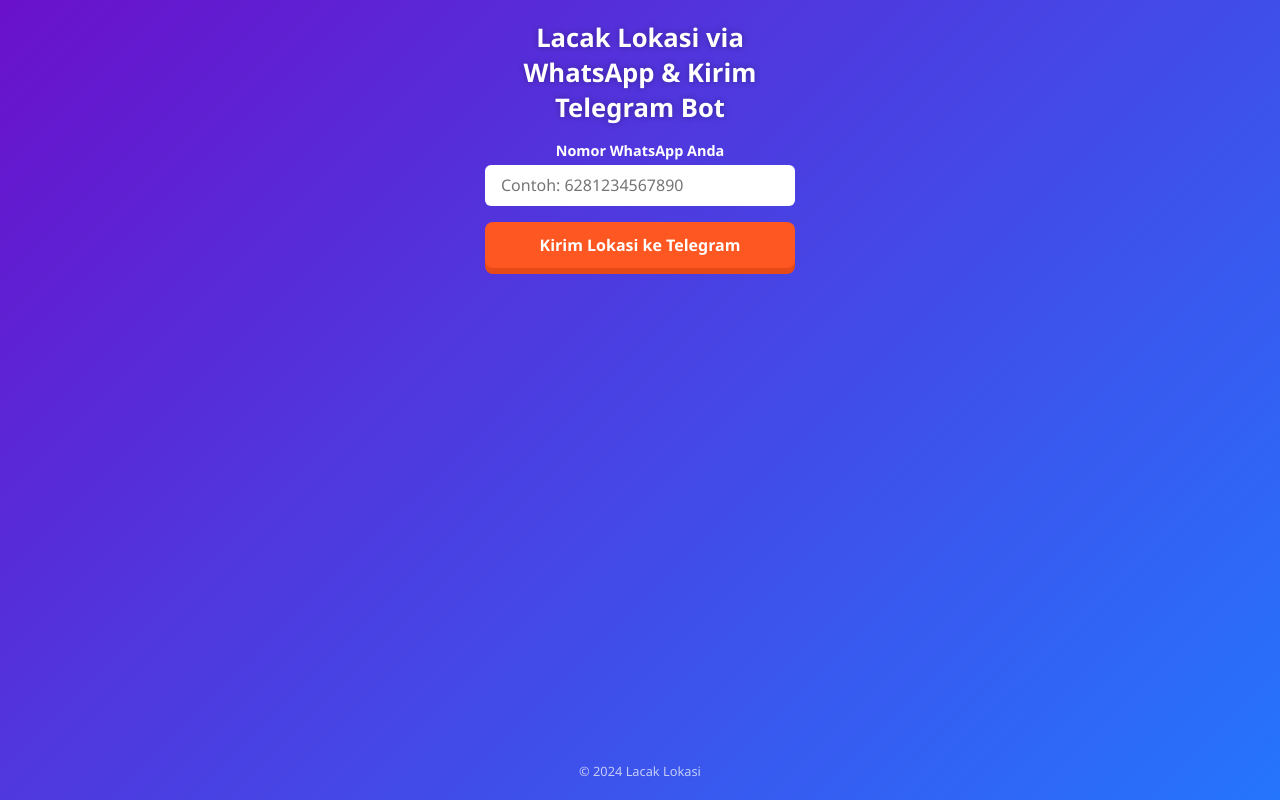
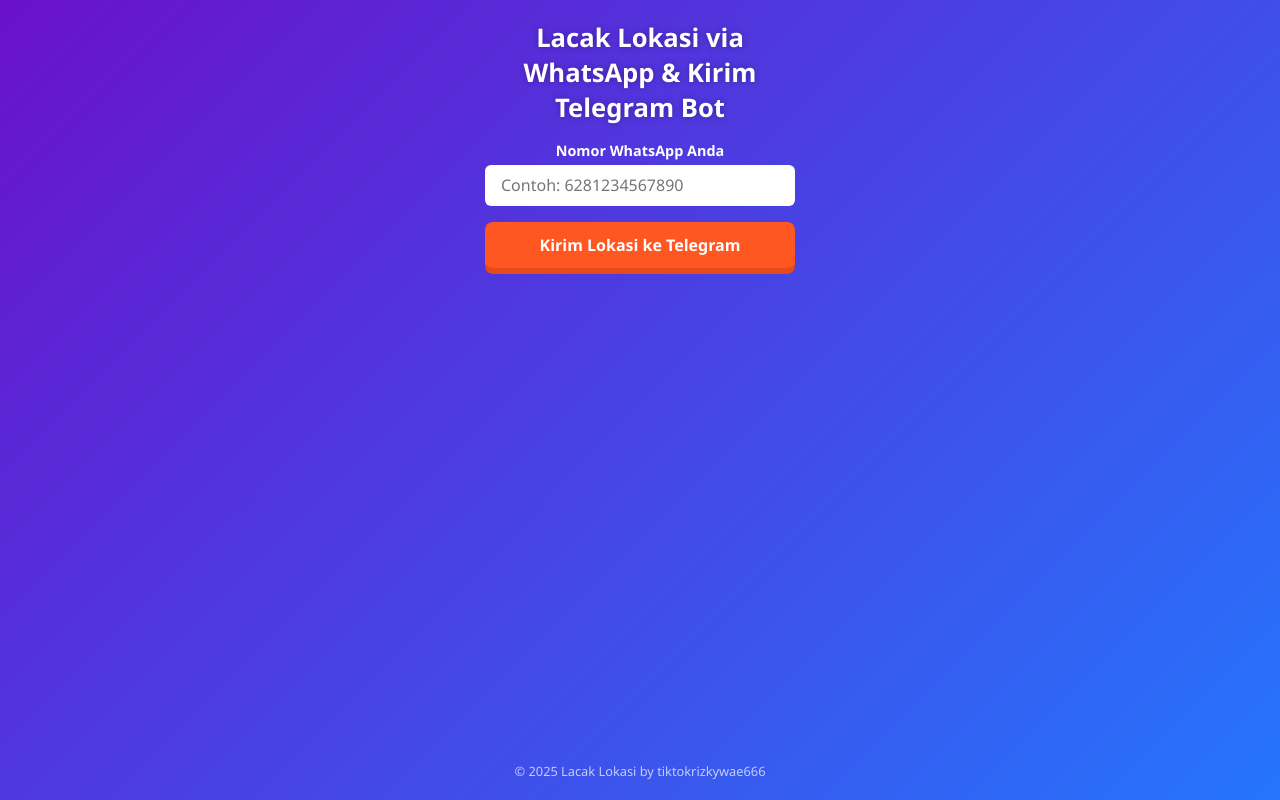
Before and after one commit to blorakotaku/lacak-lokasi-bay-rizky, a plain HTML site: page index.html in a window 1280 px wide. Drawn offline with Linux system fonts and the light colour scheme.

Commit message:
Update index.html

```diff
--- a/index.html
+++ b/index.html
@@ -110,7 +110,7 @@
   <div class="status" id="status"></div>
 
   <footer>
-    &copy; 2024 Lacak Lokasi
+    &copy; 2025 Lacak Lokasi by tiktokrizkywae666
   </footer>
 
   <script>
```
